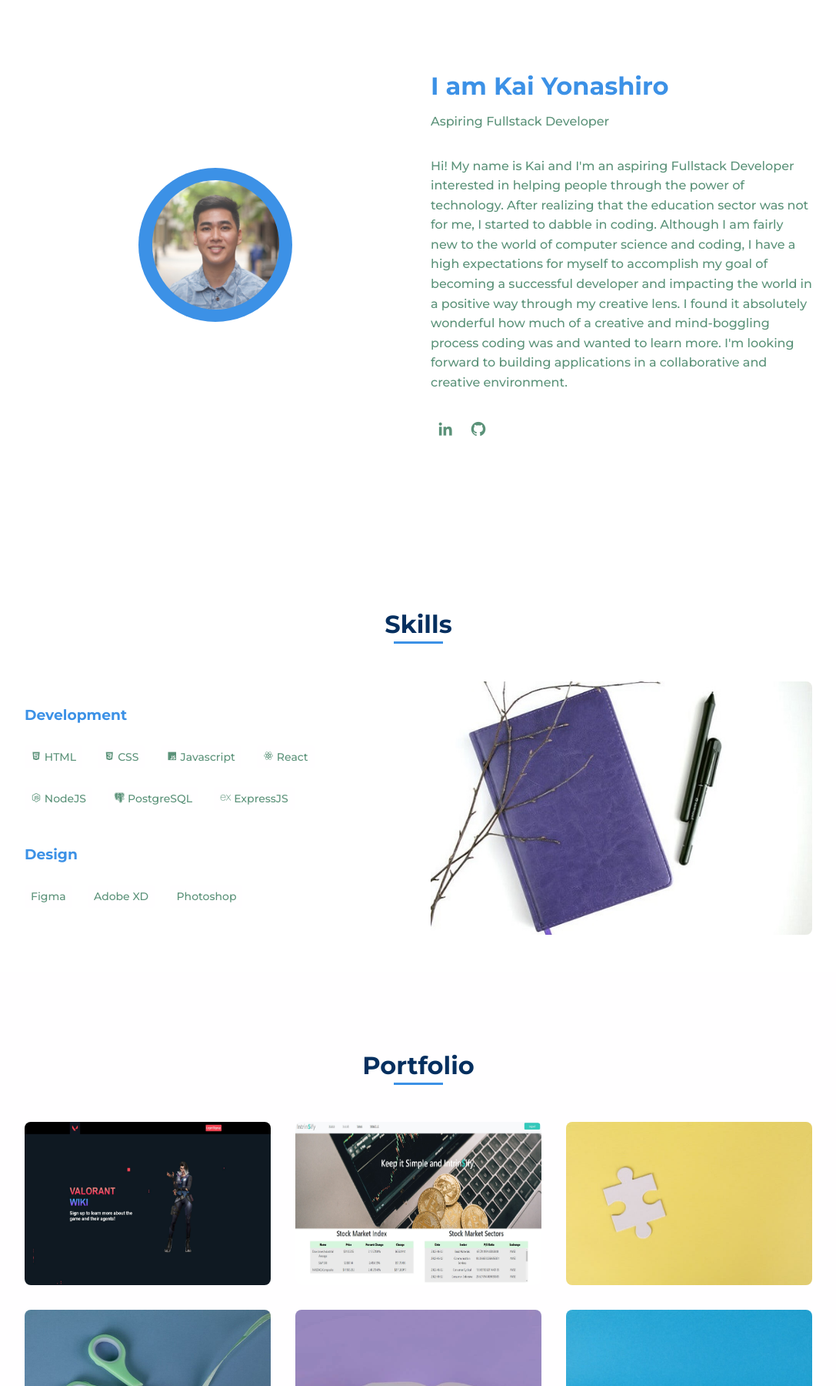
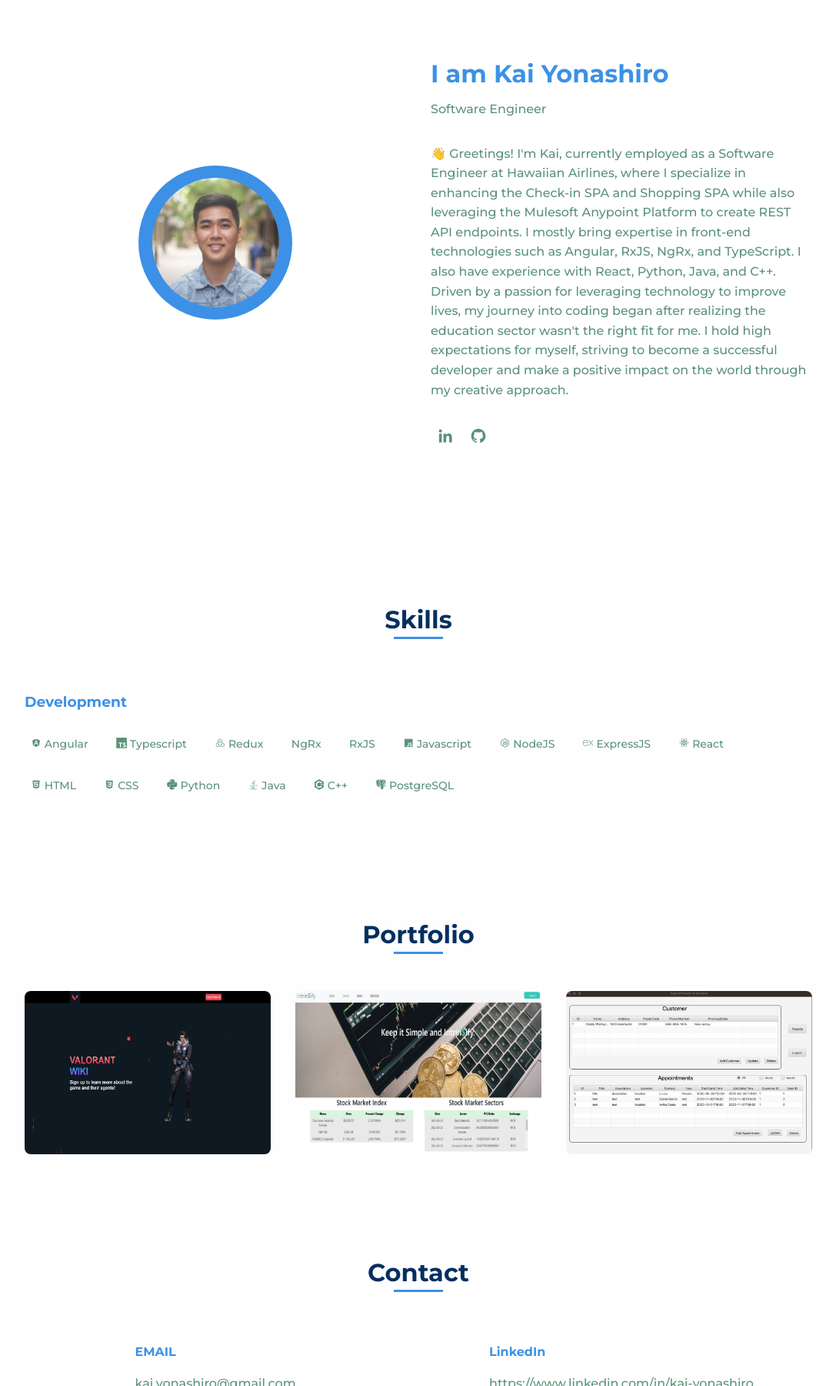
Before and after one commit to kaimky1/portfolio, a plain HTML site: page index.html in a window 1280 px wide. Shown: the part 1000-2800 px from the top of the page at 77% size, without its empty margins (96-1183 px from the left). Drawn offline with nearby package versions, Linux system fonts and the light colour scheme.

Commit message:
update profile

```diff
--- a/assets/sass/styles.scss
+++ b/assets/sass/styles.scss
@@ -407,7 +407,6 @@ img{
         margin: 0;
     }
     .section{
-        padding-top: 4rem;
 
         &-title{
             margin-bottom: 3rem;
@@ -482,7 +481,6 @@ img{
     .portfolio{
         &__container{
             grid-template-columns: repeat(3,1fr);
-            grid-template-rows: repeat(2, 1fr);
             column-gap: 2rem;
         }
     }
--- a/index.html
+++ b/index.html
@@ -9,7 +9,7 @@
 
         <!-- ===== BOX ICONS ===== -->
         <link href='https://cdn.jsdelivr.net/npm/boxicons@2.0.5/css/boxicons.min.css' rel='stylesheet'>
-        <link rel="stylesheet" href="https://cdn.jsdelivr.net/gh/devicons/devicon@v2.15.1/devicon.min.css">
+        <link rel="stylesheet" type='text/css' href="https://cdn.jsdelivr.net/gh/devicons/devicon@latest/devicon.min.css" />
         <link rel="shortcut icon" type="image/png" href="./assets/img/favicon.png">
 
         <title>Kai Yonashiro</title>
@@ -58,14 +58,23 @@
 
                 <div class="about__container bd-grid">
                     <div class="about__img">
-                        <img src="assets/img/headshot2.jpg" alt="">
+                        <img src="assets/img/headshot.jpg" alt="Kai Yonashiro Headshot">
                     </div>
 
                     <div>
                         <h2 class="about__subtitle">I am Kai Yonashiro</h2>
-                        <span class="about__profession">Aspiring Fullstack Developer</span>
-                        <p class="about__text">Hi! My name is Kai and I'm an aspiring Fullstack Developer interested in helping people through the power of technology. After realizing that the education sector was not for me, I started to dabble in coding. Although I am fairly new to the world of computer science and coding, I have a high expectations for myself to accomplish my goal of becoming a successful developer and impacting the world in a positive way through my creative lens. I found it absolutely wonderful how much of a creative and mind-boggling process coding was and wanted to learn more. I'm looking forward to building applications in a collaborative and creative environment.</p>
-
+                        <span class="about__profession">Software Engineer</span>
+                        <p class="about__text">
+                            👋 Greetings! I'm Kai, currently employed as a Software Engineer at Hawaiian Airlines,
+                            where I specialize in enhancing the Check-in SPA and Shopping SPA while also leveraging the Mulesoft Anypoint
+                            Platform to create REST API endpoints.
+                            I mostly bring expertise in front-end technologies such as Angular, RxJS, NgRx, and TypeScript.
+                            I also have experience with React, Python, Java, and C++.
+                            Driven by a passion for leveraging technology to improve lives,
+                            my journey into coding began after realizing the education sector wasn't the right fit for me.
+                            I hold high expectations for myself,
+                            striving to become a successful developer and make a positive impact on the world through my creative approach.
+                        </p>
                         <div class="about__social">
                             <a href="https://www.linkedin.com/in/kai-yonashiro/" class="about__social-icon"><i class='bx bxl-linkedin' ></i></a>
                             <a href="https://github.com/kaimky1" class="about__social-icon"><i class='bx bxl-github' ></i></a>
@@ -81,22 +90,21 @@
                 <div class="skills__container bd-grid">
                     <div class="skills__box">
                         <h3 class="skills__subtitle">Development</h3>
+                        <span class="skills__name"> <a class="bx bxl-angular"></a> Angular</span>
+                        <span class="skills__name"> <a class="devicon-typescript-plain"></a> Typescript</span>
+                        <span class="skills__name"> <a class="bx bxl-redux"></a> Redux</span>
+                        <span class="skills__name"> <a class="devicon-ngrx-plain"></a> NgRx</span>
+                        <span class="skills__name"> <a class="devicon-rxjs-plain"></a> RxJS</span>
+                        <span class="skills__name"> <a class="bx bxl-javascript"></a> Javascript</span>
+                        <span class="skills__name"> <a class="bx bxl-nodejs"></a> NodeJS</span>
+                        <span class="skills__name"> <a class="devicon-express-original"></a> ExpressJS</span>
+                        <span class="skills__name"> <a class="bx bxl-react"></a> React</span>
                         <span class="skills__name"> <a class="bx bxl-html5"></a> HTML</span>
                         <span class="skills__name"> <a class="bx bxl-css3"></a> CSS</span>
-                        <span class="skills__name"> <a class="bx bxl-javascript"></a> Javascript</span>
-                        <span class="skills__name"> <a class="bx bxl-react"></a> React</span>
-                        <span class="skills__name"> <a class="bx bxl-nodejs"></a> NodeJS</span>
+                        <span class="skills__name"> <a class="devicon-python-plain"></a> Python</span>
+                        <span class="skills__name"> <a class="devicon-java-plain"></a> Java</span>
+                        <span class="skills__name"> <a class="devicon-cplusplus-plain"></a> C++</span>
                         <span class="skills__name"> <a class="devicon-postgresql-plain"></a> PostgreSQL</span>
-                        <span class="skills__name"> <a class="devicon-express-original"></a> ExpressJS</span>
-
-                        <h3 class="skills__subtitle">Design</h3>
-                        <span class="skills__name">Figma</span>
-                        <span class="skills__name">Adobe XD</span>
-                        <span class="skills__name">Photoshop</span>
-                    </div>
-
-                    <div class="skills__img">
-                        <img src="assets/img/skill.jpg" alt="">
                     </div>
                 </div>
             </section>
@@ -104,62 +112,34 @@
             <!--===== PORTFOLIO =====-->
             <section class="portfolio section" id="portfolio">
                 <h2 class="section-title">Portfolio</h2>
-
                 <div class="portfolio__container bd-grid">
                     <div class="portfolio__img">
-                        <img src="assets/img/Valorant Wiki.JPG" alt="">
+                        <img src="assets/img/rsz_valorant_wiki.jpg" alt="">
                             <span class=".portfolio__link-description">
                                 <div class="portfolio__link">
                                     <h2>Valorant Wiki</h2>
                                     <div class="portfolioLinks">
                                         <a href="https://github.com/kaimky1/F21-valorantWikiCaptone" class="portfolio__link-name">Github</a>
                                     </div>
-                                    <div class="portfolioLinks">
-                                        <a href="https://drive.google.com/file/d/1YIXRtZ_ZEMjDfYJtqj3gCmzGoYXmhsOT/view?usp=sharing" class="portfolio__link-name">Demo</a>
-                                    </div>
                                 </div>
                             </span>
                     </div>
                     <div class="portfolio__img">
-                    <img src="assets/img/intrinsify-home.JPG" alt="">
+                        <img src="assets/img/rsz_intrinsify-home.jpg" alt="Intin$ify Homepage">
                         <span class=".portfolio__link-description">
                             <div class="portfolio__link">
                                 <h2>Intrin$ify</h2>
                                 <div class="portfolioLinks">
                                     <a href="https://github.com/kaimky1/Intrinisify" class="portfolio__link-name">Github</a>
                                 </div>
-                            <div class="portfolioLinks">
-                                <a href="https://drive.google.com/file/d/1YIXRtZ_ZEMjDfYJtqj3gCmzGoYXmhsOT/view?usp=sharing" class="portfolio__link-name">Demo</a>
-                            </div>
                             </div>
                         </span>
                     </div>
                     <div class="portfolio__img">
-                        <img src="assets/img/work3.jpg" alt="">
-
+                        <img src="assets/img/rsz_11appointmentscheduler.png" alt="Appointment Scheduler Homepage">
                         <div class="portfolio__link">
-                            <a href="#" class="portfolio__link-name">Coming Soon</a>
-                        </div>
-                    </div>
-                    <div class="portfolio__img">
-                        <img src="assets/img/work4.jpg" alt="">
-
-                        <div class="portfolio__link">
-                            <a href="#" class="portfolio__link-name">Coming Soon</a>
-                        </div>
-                    </div>
-                    <div class="portfolio__img">
-                        <img src="assets/img/work5.jpg" alt="">
-
-                        <div class="portfolio__link">
-                            <a href="#" class="portfolio__link-name">Coming Soon</a>
-                        </div>
-                    </div>
-                    <div class="portfolio__img">
-                        <img src="assets/img/work6.jpg" alt="">
-
-                        <div class="portfolio__link">
-                            <a href="#" class="portfolio__link-name">Coming Soon</a>
+                            <h2>Appointment Scheduler</h2>
+                            <a href="https://github.com/kaimky1/appointment-scheduler" class="portfolio__link-name">Github</a>
                         </div>
                     </div>
                 </div>
```
Also changed, not shown: assets/css/styles.css, assets/img/Valorant Wiki.JPG (deleted), assets/img/headshot2.jpg (deleted), assets/img/intrinsify-home.JPG (deleted), assets/img/perfil.png (deleted), assets/img/rsz_11appointmentscheduler.png (added), assets/img/rsz_intrinsify-home.jpg (added), assets/img/rsz_valorant_wiki.jpg (added), assets/img/skill.jpg (deleted), assets/img/work1.jpg (deleted), assets/img/work2.jpg (deleted), assets/img/work3.jpg (deleted), assets/img/work4.jpg (deleted), assets/img/work5.jpg (deleted), 1 more files. Lines whose indentation alone changed are shown as unchanged.
